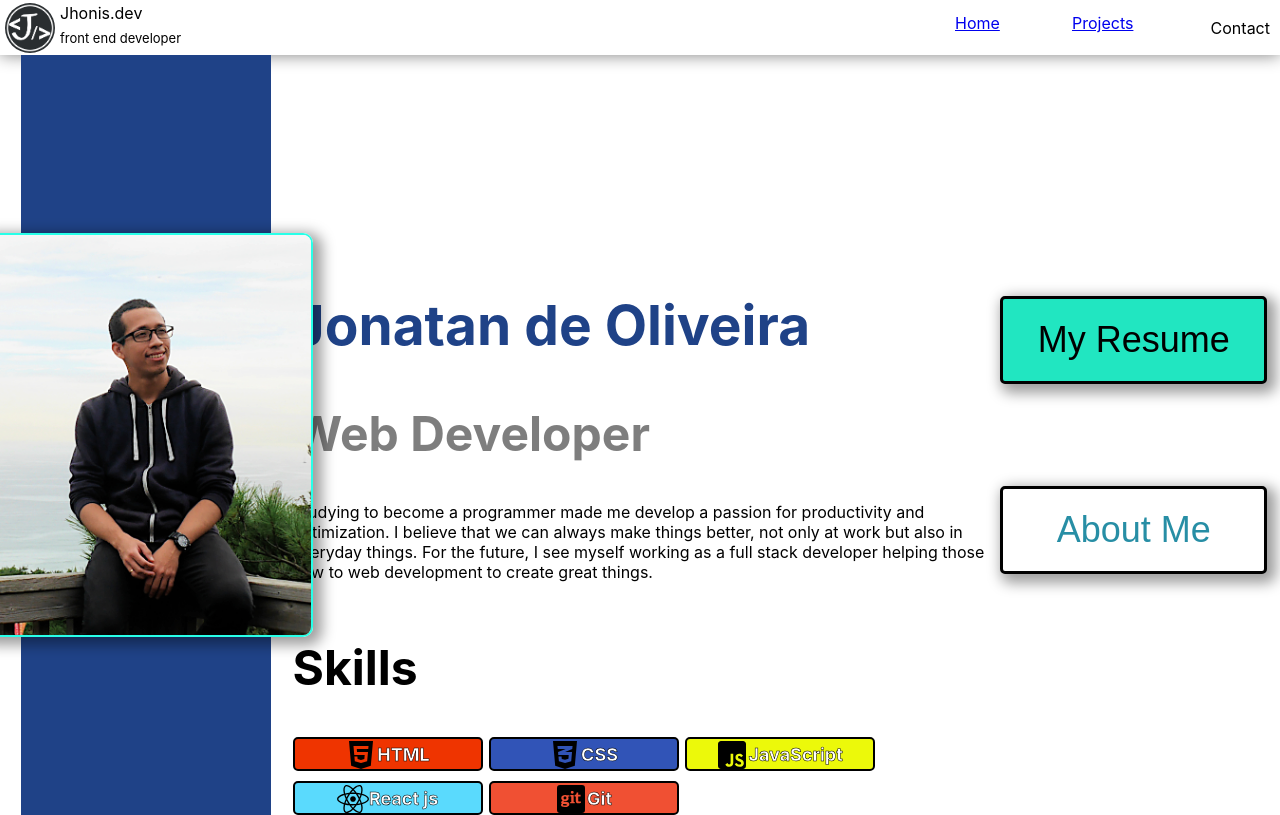
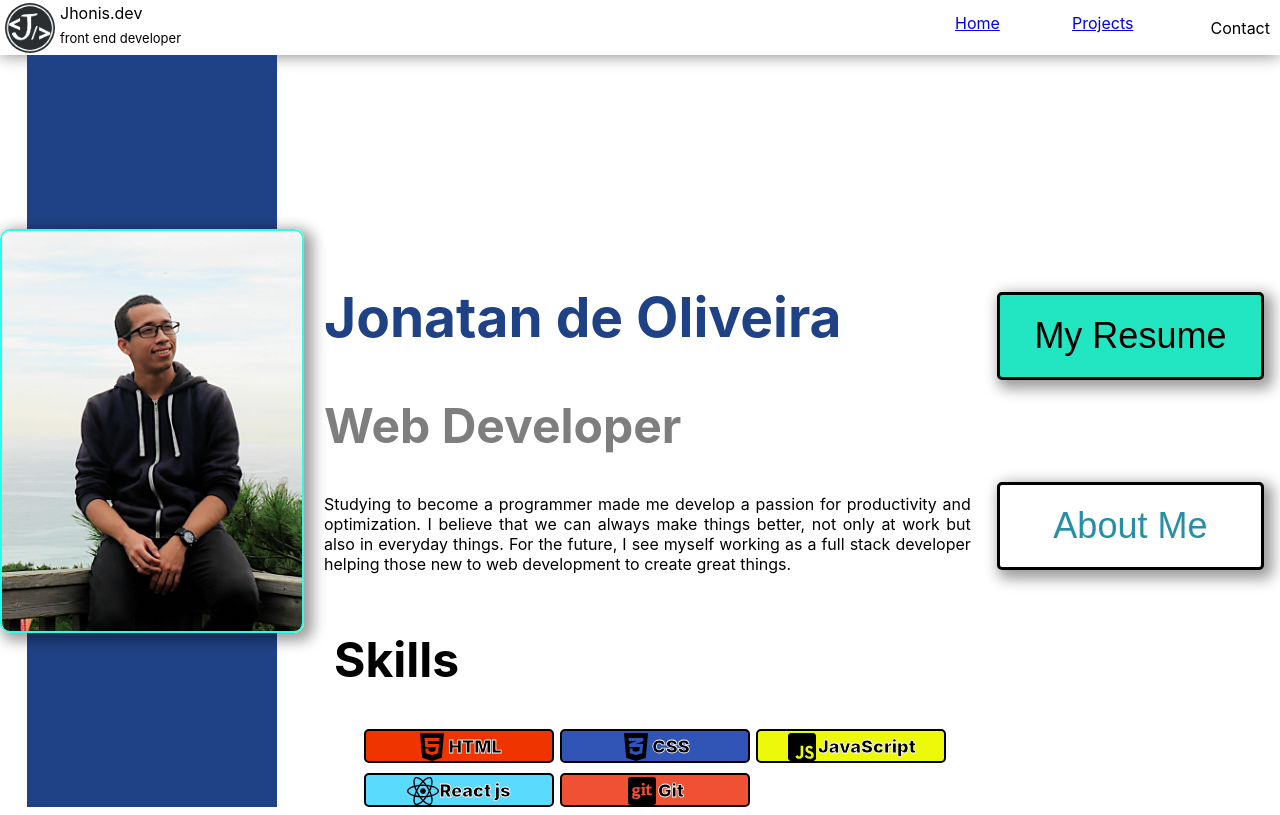
Before and after one commit to jhonis95/portfolio, a React (Create React App) app: page / in a window 1280 px wide. Built offline with nearby package versions, Linux system fonts and the light colour scheme.

Commit message:
small fixs in the home page UI

```diff
--- a/src/comps/Pages/home.js
+++ b/src/comps/Pages/home.js
@@ -6,7 +6,7 @@ import DevInfo from '../devInfo'
 
 const HomeContainer = styled.section`
     width: 100%;
-    height: 95vh;
+    height: 94vh;
     display: grid;
     grid-template-columns: 0.8fr 1.9fr 0.8fr;
     grid-template-rows: 1fr 1fr 1fr;
@@ -26,6 +26,7 @@ const DevImgContainer=styled.div`
 `
 const DevInfoContainer=styled.div`
     grid-area: DevInfoContainer;
+    margin: 0px 20px;
 `
 const DevskillContainer=styled.div`
     grid-area: DevskillContainer;
@@ -34,6 +35,7 @@ const ModalsLinksContainer=styled.div`
     display: flex;
     margin: auto 0;
     height: 30rem;
+    margin-right:10px;
     flex-direction: column;
     align-items: center;
     justify-content: space-evenly;
--- a/src/comps/devImg.js
+++ b/src/comps/devImg.js
@@ -9,9 +9,8 @@ const BackgroundShape=styled.div`
     z-index: 1;
 `
 const DevImg=styled.img`
-    width: 330px;
+    width: 300px;
     height: 400px;
-    position: absolute;
     border: 2px solid rgba(33, 230, 193, 1);
     border-radius: 10px;
     object-fit: cover;
--- a/src/comps/devInfo.js
+++ b/src/comps/devInfo.js
@@ -9,7 +9,7 @@ const SecondText=styled.h2`
     opacity: 50%;
 `
 const Text=styled.p`
-
+    text-align: justify;
 `
 
 
--- a/src/comps/projectCard.js
+++ b/src/comps/projectCard.js
@@ -37,7 +37,9 @@ const Text=styled.p`
     margin: 10px 10px;
     text-align: justify;
 `
+const LearnedContainer=styled.div`
 
+`
 
 
 export default function ProjectCard(props){
@@ -71,6 +73,11 @@ export default function ProjectCard(props){
                 </div>
             </ProjectImage>
             <ProjectInfo>
+                <LearnedContainer>
+                    {
+
+                    }
+                </LearnedContainer>
                 <Skills
                     skills={['html','css','javascript']}
                     textSize={'2rem'}
@@ -81,3 +88,7 @@ export default function ProjectCard(props){
         </ProjectCardContainer>
     )
 }
+
+function SetLearned(){
+
+}
--- a/src/comps/skillCard.js
+++ b/src/comps/skillCard.js
@@ -12,9 +12,8 @@ const Card=styled.div`
 const Text=styled.p`
     margin: 5px 0px;
     font-size: large;
-    color: white;
-    font-weight: bold;
-    -webkit-text-stroke: 0.5px #000;
+    font-weight: 1000;
+    -webkit-text-stroke: 0.8px white;
 `
 export default function skillCard(props){
     return(
--- a/src/comps/skills.js
+++ b/src/comps/skills.js
@@ -3,10 +3,11 @@ import SkillCard from "./skillCard"
 
 const SecondText=styled.h2`
     font-size: ${props=>props.textSize?props.textSize:'3rem'};
+    text-align: ${props=>props.textSize?'center':'start'};
 `
 const SkillsContainer= styled.div`
     width: 100%;
-
+    margin: 0px 30px;
 `
 const CardContainer= styled(SkillsContainer)`
     display: grid;
```
Also changed, not shown: src/data.json (+26 -0 lines).
